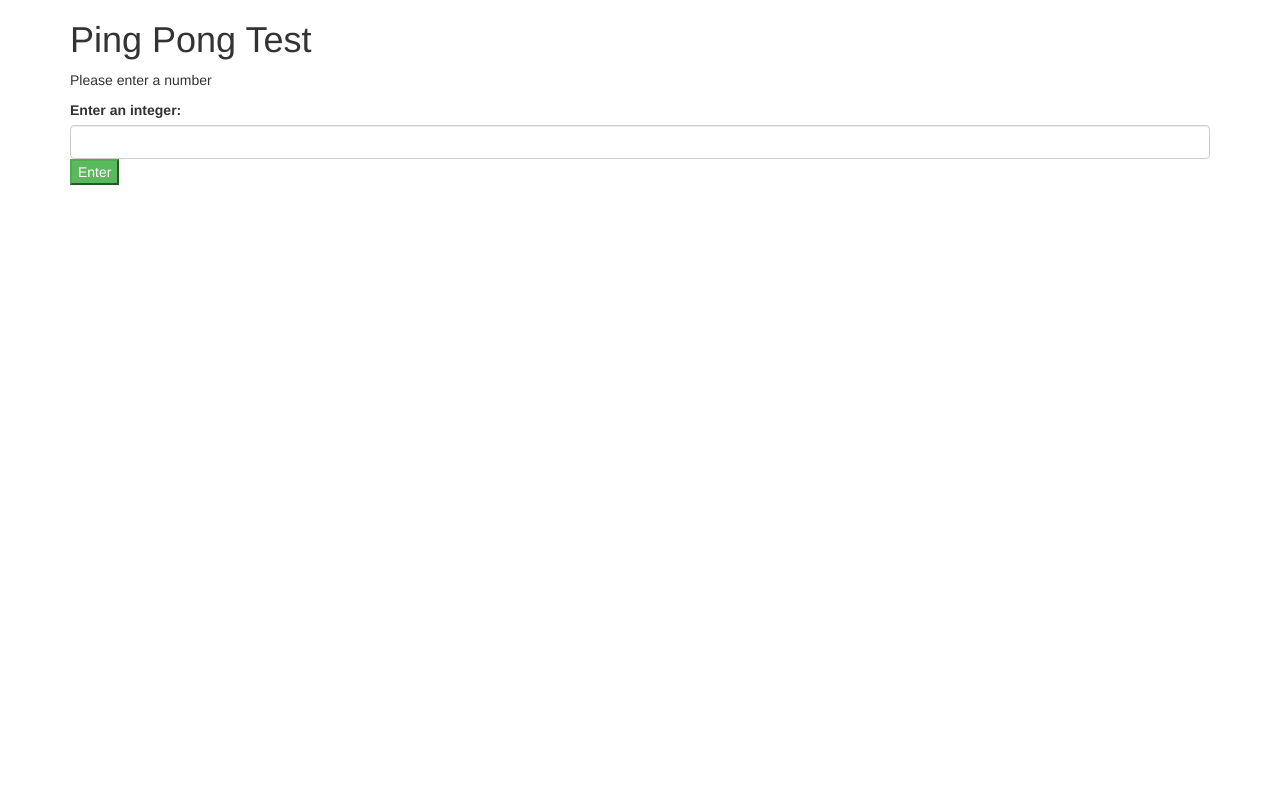
After one commit to evanb2/specPingPongTest, a PHP site: template PingPongTest/views/form.twig in a window 1280 px wide. The commit adds this page. Run offline with PHP 8.4, Linux system fonts and the light colour scheme; the template is opened without the code that fills it, so the values that code supplies are empty; some libraries are stand-ins or nearby versions.

Commit message:
create twig files, problem dislpaying results

```diff
--- /dev/null
+++ b/PingPongTest/views/form.twig
@@ -0,0 +1,18 @@
+<!DOCTYPE>
+<html>
+<head>
+    <link rel='stylesheet' href='https://maxcdn.bootstrapcdn.com/bootstrap/3.3.1/css/bootstrap.min.css'>
+    <title>Ping Pong Test</title>
+</title>
+<body>
+    <div class='container'>
+        <h1>Ping Pong Test</h1>
+        <p>Please enter a number</p>
+        <form action='/view_pingpongtest'>
+            <label for='user_input'>Enter an integer:</label>
+            <input id='user_input' name='user_input' class='form-control' type='number'>
+            <button type='submit' class='btn-success'>Enter</button>
+        </form>
+    </div>
+</body>
+</html>
```
Also changed, not shown: PingPongTest/app/app.php (+7 -3 lines), PingPongTest/views/view_pingpongtest.twig (added, +12 -0 lines).
